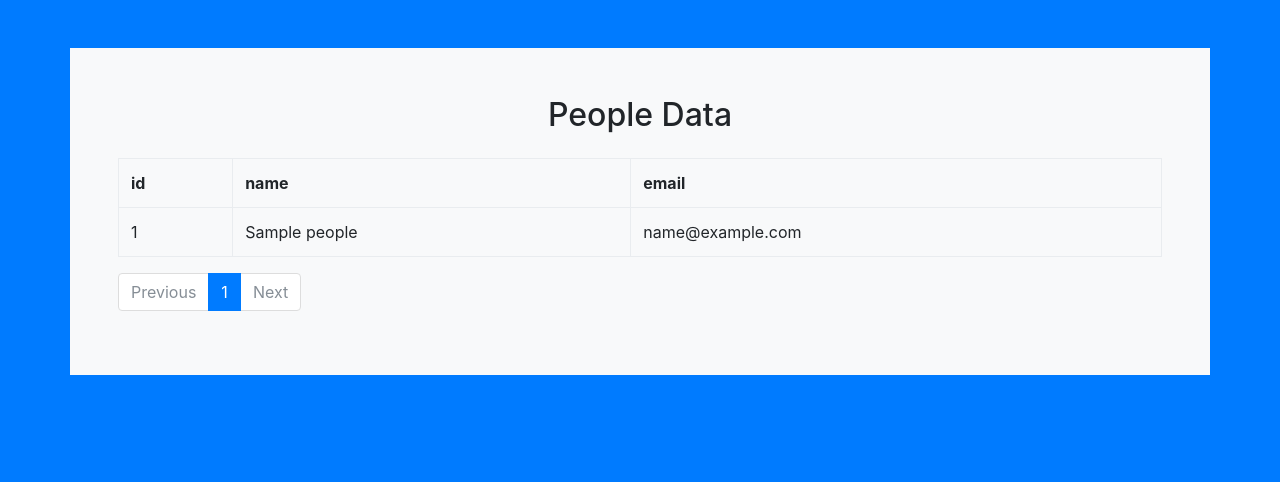
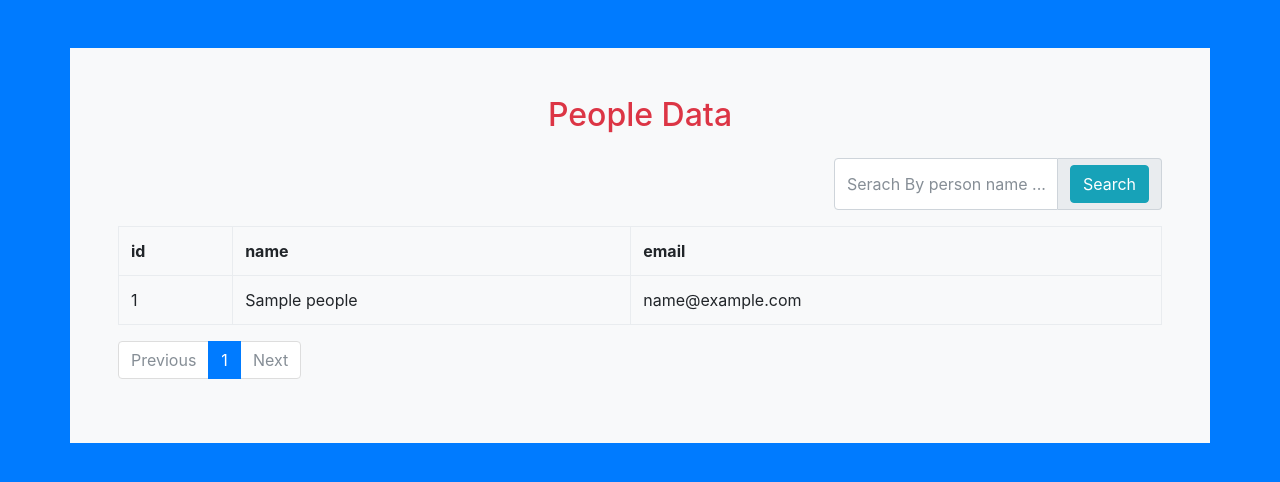
Before and after one commit to polodev/php-pagination, a PHP site: page / in a window 1280 px wide. Shown: the top 482 px of the page. Run offline with PHP 8.4, Linux system fonts and the light colour scheme; tables that the repository leaves empty or names only in its code hold one stand-in row (values such as "Sample post").

Commit message:
adding serach functionality

```diff
--- a/controllers/indexController.php
+++ b/controllers/indexController.php
@@ -10,7 +10,12 @@ if (isset($_GET['page'])) {
 }
 $perpage = 5;
 $offset = $page * $perpage - $perpage;
-$people =  $query->get_users_from_db($offset) ;
+
+$people =  $query->get_users_from_db($offset, $perpage) ;
+if (isset($_GET['search'])) {
+  $searchText = $_GET['search'];
+  $people =  $query->get_users_from_db($offset, $perpage, $searchText) ;
+}
 $nubmer_of_record  = $query->get_total_row_number() ;
 $total_page  = ceil ($nubmer_of_record / $perpage);
 require 'views/index.view.php';
--- a/core/Query.php
+++ b/core/Query.php
@@ -5,13 +5,18 @@ class Query {
   {
     $this->connection = $connection;
   }
-  public function get_users_from_db ($offset = 5, $limit = 5) {
-    $statement = $this->connection->prepare("select * from people limit $offset, $limit");
+  public function get_users_from_db ($offset = 5, $limit = 5, $search = '') {
+    $sql = "select * from people limit $offset, $limit";
+    if (! empty($search)) {
+      $sql = "select * from people where name like '%{$search}%' or email like '%{$search}%'limit $offset, $limit";
+    }
+    $statement = $this->connection->prepare($sql);
     $statement->execute();
     return $statement->fetchAll(PDO::FETCH_OBJ);
   }
   public function get_total_row_number () {
-     $statement = $this->connection->prepare('select count(*) as total from people');
+    $sql = 'select count(*) as total from people';
+     $statement = $this->connection->prepare($sql);
      $statement->execute();
      $db_result =  $statement->fetch(PDO::FETCH_OBJ);
      return (int) $db_result->total;
--- a/views/index.view.php
+++ b/views/index.view.php
@@ -7,7 +7,26 @@
 </head>
 <body class="bg-primary">
   <div class="container bg-light p-5 mt-5">
-    <h2 class="text-center mb-4">People Data</h2>
+    <h2 class="text-center mb-4">
+      <a href="/" class="text-danger">People Data</a>
+    </h2>
+    <form method="get">
+      <div class="row">
+        <div class="col-md-4 ml-auto">
+          <div class="form-group">
+            <div class="input-group">
+              <input type="text" name="search" id="search" placeholder="Serach By person name ..." class="form-control">
+              <div class="input-group-addon">
+                <button type="submit" class="btn btn-info">
+                  Search
+                </button>
+              </div>
+
+            </div>
+          </div>
+        </div>
+      </div>
+    </form>
     <table class="table table-bordered">
       <tr>
         <th>id</th>
```
Also changed, not shown: readme.md (added).
